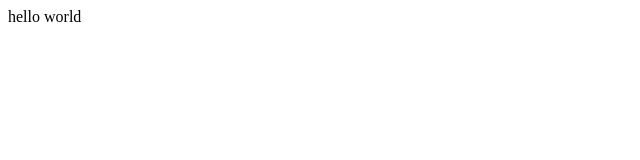
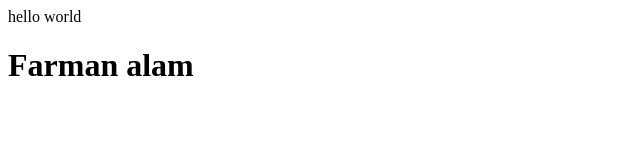
Before and after one commit to farmanalam791467/Linera-Search, a plain HTML site: page index.html in a window 1280 px wide. Shown: the whole page, without its empty margins (0-640 px from the left). Drawn offline with Linux system fonts and the light colour scheme.

Commit message:
Add heading

```diff
--- a/index.html
+++ b/index.html
@@ -1 +1,2 @@
 <p>hello world</p>
+<h1>Farman alam</h1>
```
